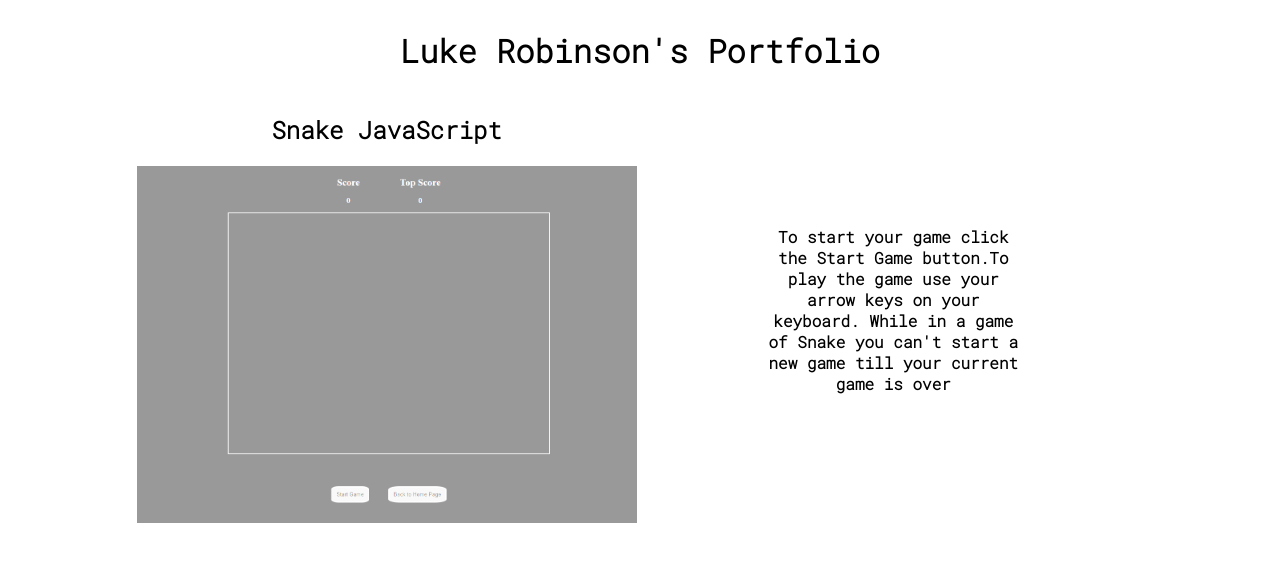
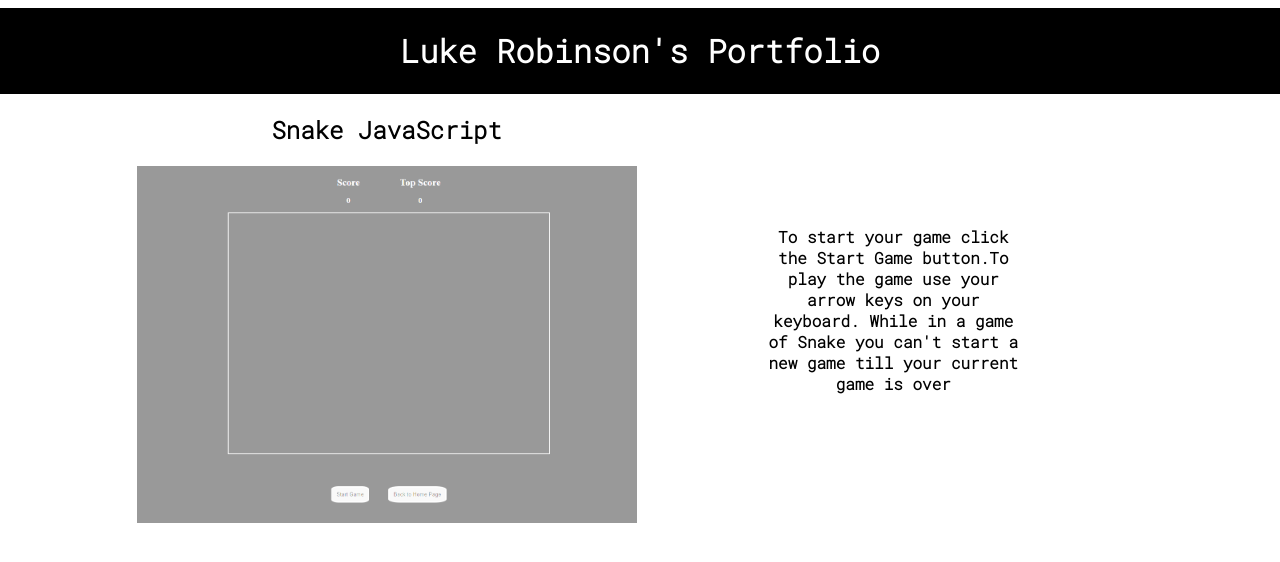
Before and after one commit to asdluke123/Snake_JS, a plain HTML site: page Project/index.html in a window 1280 px wide. Drawn offline with Linux system fonts and the light colour scheme.

Commit message:
Gave header a background color and changed color of h1

```diff
--- a/Project/indexStyleSheet.css
+++ b/Project/indexStyleSheet.css
@@ -7,6 +7,14 @@ body{
     display: flex;
     flex-direction: column;
     align-items: center;
+}
+header{
+    width: 100vw;
+    background-color: black;
+}
+h1{
+    color: white;
+    text-align: center;
 }
 section{
     width: 100%;
```
